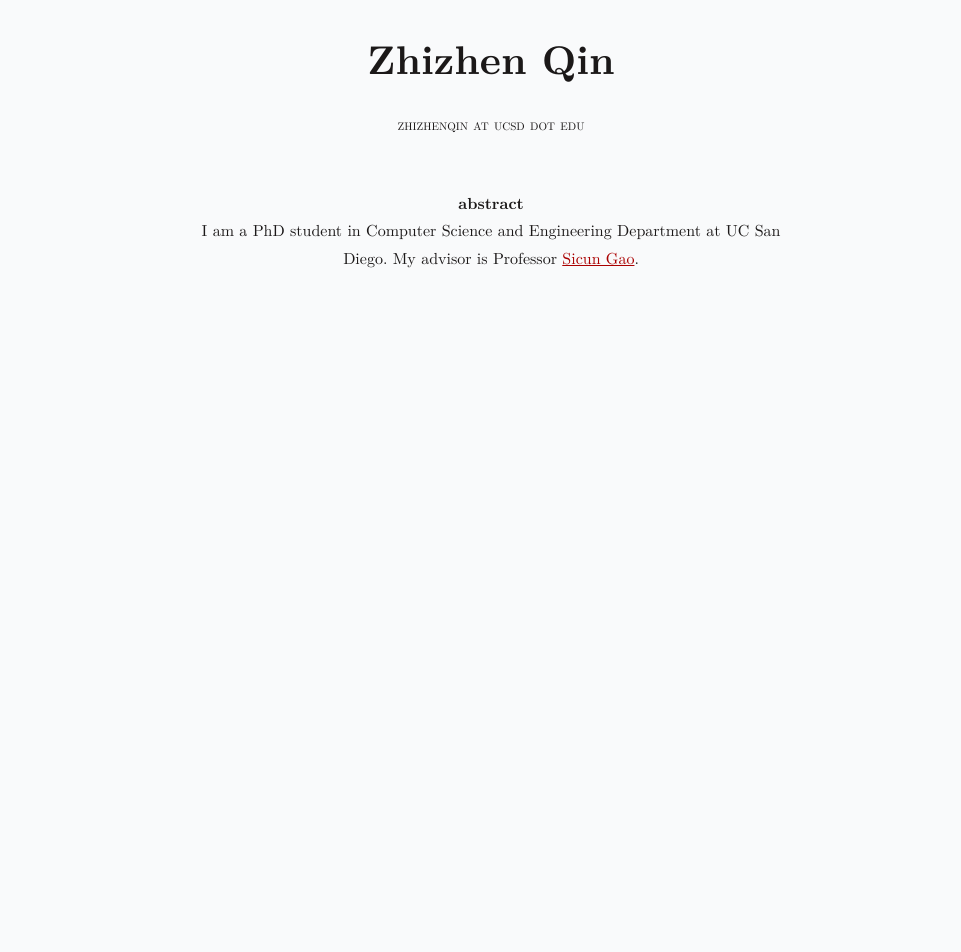
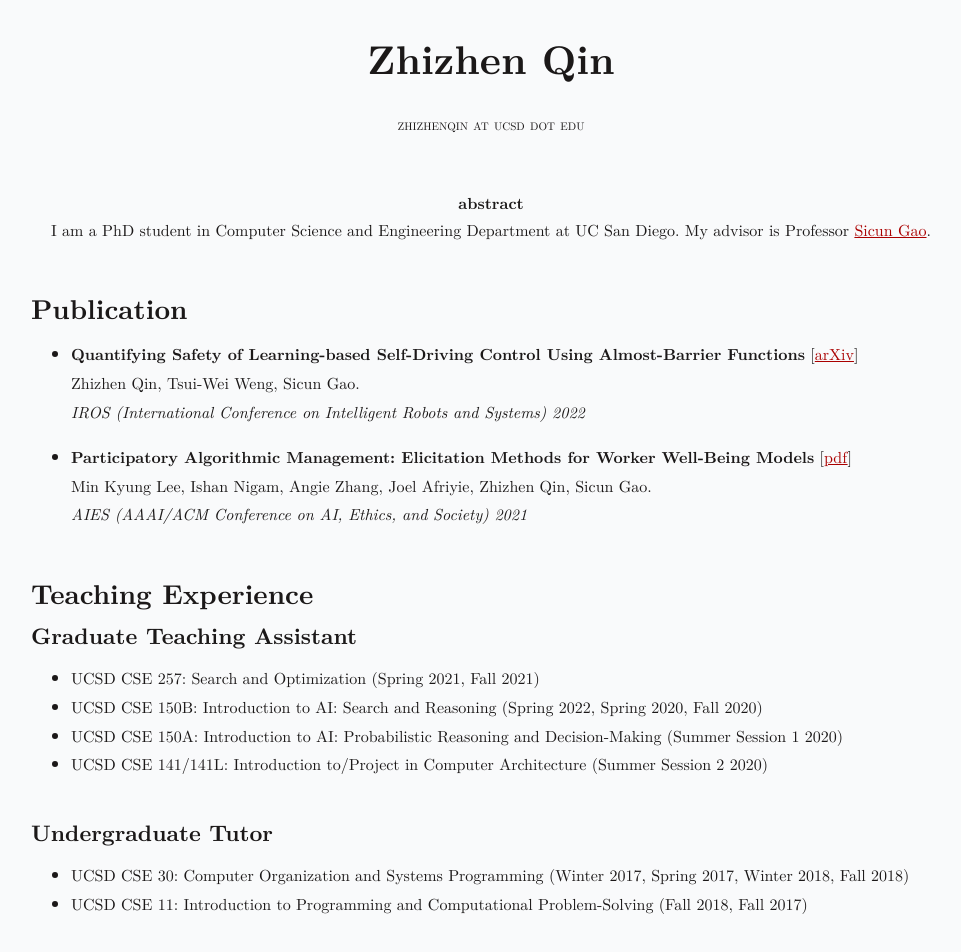
Before and after one commit to ZhizhenQin/ZhizhenQin.github.io, a website: page index.html in a window 1280 px wide. Shown: the whole page, without its empty margins (149-1110 px from the left). Before the commit the page ends 800 px from the top, so only its background shows below. Drawn offline with Linux system fonts and the light colour scheme.

Commit message:
add IROS

```diff
--- a/index.html
+++ b/index.html
@@ -17,8 +17,57 @@
 </header>
 <div class="abstract">
 	<h2>abstract</h2>
-	I am a PhD student in Computer Science and Engineering Department at UC San Diego. My advisor is Professor <a href=""https://scungao.github.io/>Sicun Gao</a>.
+	I am a PhD student in Computer Science and Engineering Department at UC San Diego. My advisor is Professor <a href='https://scungao.github.io/'>Sicun Gao</a>.
 </div>
+
+<main>
+	<article>
+		<h2 id="publication">Publication</h2>
+		<ul>
+			<li>
+				<b>Quantifying Safety of Learning-based Self-Driving Control Using Almost-Barrier Functions</b> [<a href='https://arxiv.org/abs/2207.13891'>arXiv</a>] <br>
+				Zhizhen Qin, Tsui-Wei Weng, Sicun Gao. <br>
+				<i>IROS (International Conference on Intelligent Robots and Systems) 2022</i>
+			</li>
+		</ul>
+
+		<ul>
+			<li>
+				<b>Participatory Algorithmic Management: Elicitation Methods for Worker Well-Being Models</b>  [<a href='http://minlee.net/materials/Publication/2021-ParticipatoryWorkerWell-Being.pdf'>pdf</a>] <br>
+				Min Kyung Lee, Ishan Nigam, Angie Zhang, Joel Afriyie, Zhizhen Qin, Sicun Gao. <br>
+				<i>AIES (AAAI/ACM Conference on AI, Ethics, and Society) 2021 </i>
+			</li>
+		</ul>
+
+		<h2 id="teching-experience">Teaching Experience</h2>
+		<h3 id="graduate-teaching-assistant">Graduate Teaching Assistant</h3>
+		<ul>
+			<li>
+				UCSD CSE 257: Search and Optimization (Spring 2021, Fall 2021)
+			</li>
+			<li>
+				UCSD CSE 150B: Introduction to AI: Search and Reasoning (Spring 2022, Spring 2020, Fall 2020)
+			</li>
+			<li>
+				UCSD CSE 150A: Introduction to AI: Probabilistic Reasoning and Decision-Making (Summer Session 1 2020)
+			</li>
+			<li>
+				UCSD CSE 141/141L: Introduction to/Project in Computer Architecture (Summer Session 2 2020)
+			</li>
+		</ul>
+
+		<h3 id="undergraduate-tutor">Undergraduate Tutor</h3>
+		<ul>
+			<li>
+				UCSD CSE 30: Computer Organization and Systems Programming (Winter 2017, Spring 2017, Winter 2018, Fall 2018)
+			</li>
+			<li>
+				UCSD CSE 11: Introduction to Programming and Computational Problem-Solving (Fall 2018, Fall 2017)
+			</li>
+		</ul>
+
+	</article>
+</main>
 
 </body>
 </html>
--- a/style.css
+++ b/style.css
@@ -131,7 +131,7 @@ body {
   font-family: 'Latin Modern', Georgia, Cambria, 'Times New Roman', Times, serif;
   line-height: 1.8;
 
-  max-width: 80ch;
+  max-width: 120ch;
   min-height: 100vh;
   overflow-x: hidden;
   margin: 0 auto;
```
